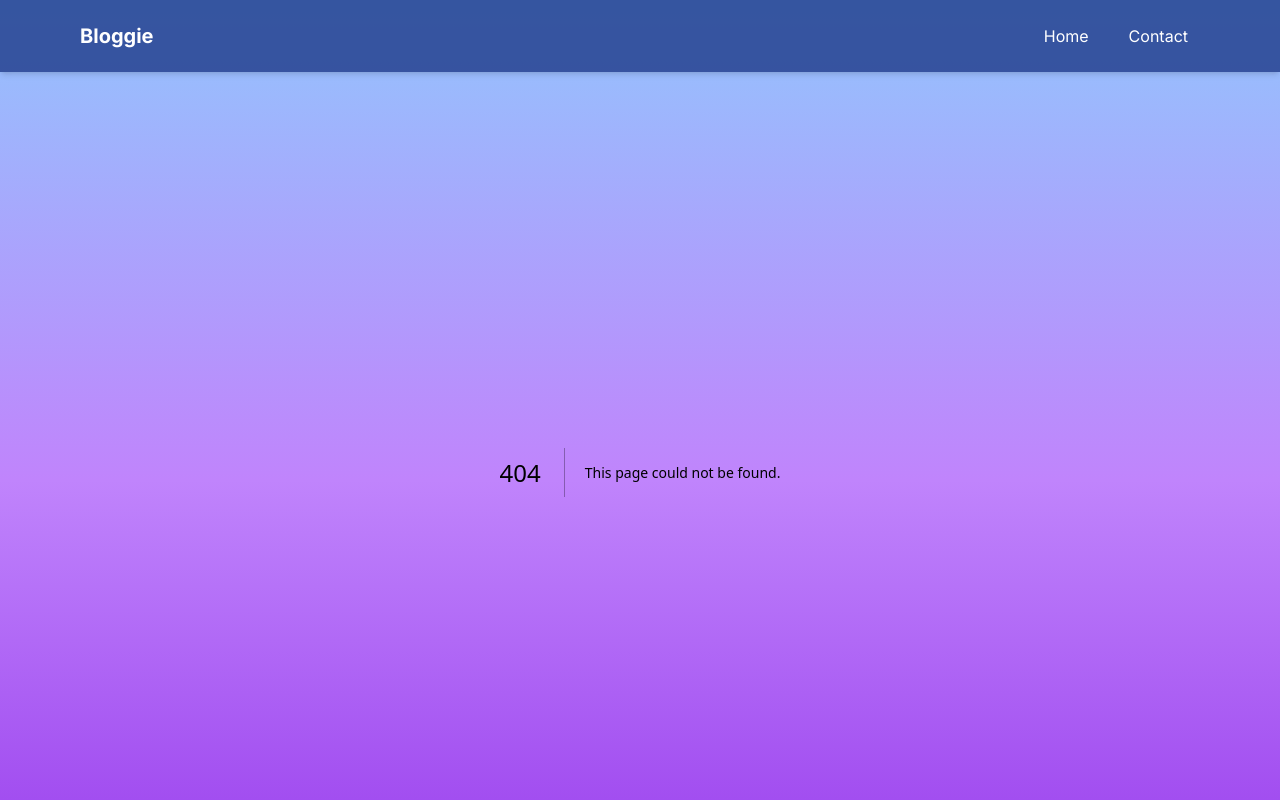
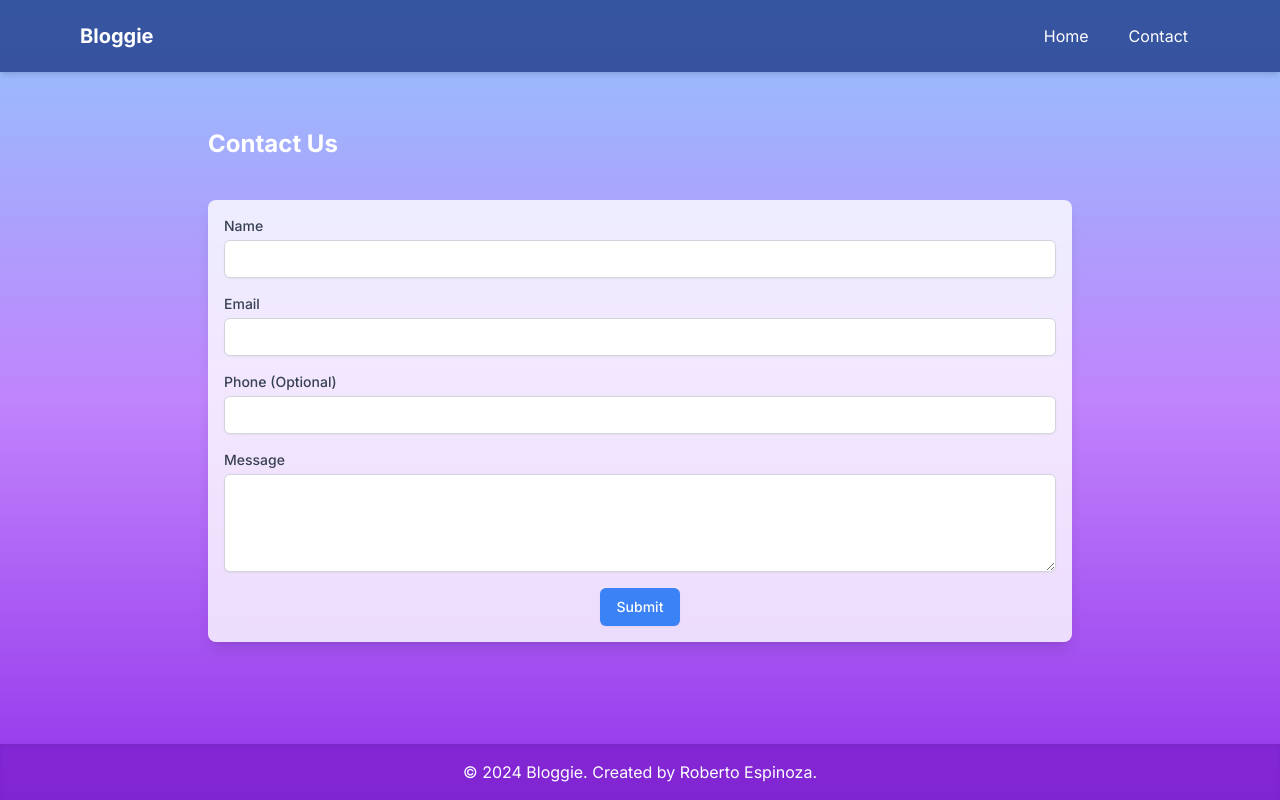
Before and after one commit to Robertorc83/bloggie, a Next.js app: page /contact in a window 1280 px wide. Before the commit this address had no page. Shown: the top 800 px of the page. Built offline with nearby package versions, Linux system fonts and the light colour scheme.

Commit message:
Add contact page and api route

```diff
--- /dev/null
+++ b/src/app/api/contacts/ContactRepository.ts
@@ -0,0 +1,12 @@
+import { Contact, PrismaClient } from '@prisma/client';
+const prisma = new PrismaClient();
+
+class ContactRepository {
+  async create(data: Omit<Contact, 'id' | 'createdAt'>) {
+    return await prisma.contact.create({
+      data,
+    });
+  }
+}
+
+export const contactRepository = new ContactRepository();
--- /dev/null
+++ b/src/app/api/contacts/ContactService.ts
@@ -0,0 +1,10 @@
+import { contactRepository } from './ContactRepository';
+import { Contact } from '@prisma/client';
+
+class ContactService {
+  async createContact(contactData: Omit<Contact, 'id' | 'createdAt'>) {
+    return await contactRepository.create(contactData);
+  }
+}
+
+export const contactService = new ContactService();
--- /dev/null
+++ b/src/app/api/contacts/route.ts
@@ -0,0 +1,13 @@
+import { NextResponse, NextRequest } from 'next/server';
+import { contactService } from './ContactService';
+
+export async function POST(req: NextRequest, _res: NextResponse) {
+   try {
+      const body = await req.json();
+      const contact = await contactService.createContact(body);
+      return NextResponse.json(contact);
+   } catch (error) {
+      console.error(error);
+      return NextResponse.json({ error: 'Failed to create contact' }, { status: 400 });
+   }
+}
--- /dev/null
+++ b/src/app/contact/(partials)/ContactForm.tsx
@@ -0,0 +1,115 @@
+'use client';
+import { useState } from 'react';
+
+interface ContactFormProps {
+   className?: string;
+}
+
+export const ContactForm: React.FC<ContactFormProps> = ({ className }) => {
+   const [name, setName] = useState('');
+   const [email, setEmail] = useState('');
+   const [phone, setPhone] = useState('');
+   const [message, setMessage] = useState('');
+
+   const handleSubmit = async (event: React.FormEvent<HTMLFormElement>) => {
+      event.preventDefault();
+
+      try {
+         const response = await fetch('/api/contacts', {
+            method: 'POST',
+            headers: {
+               'Content-Type': 'application/json',
+            },
+            body: JSON.stringify({ name, email, phone, message }),
+         });
+
+         if (!response.ok) {
+            throw new Error('Failed to submit contact form');
+         }
+
+         alert('Contact form submitted successfully!');
+         // Reset form fields
+         setName('');
+         setEmail('');
+         setPhone('');
+         setMessage('');
+      } catch (error) {
+         console.error('Error submitting contact form:', error);
+         alert('Error submitting contact form');
+      }
+   };
+
+   return (
+      <div
+         className={`p-4 mt-10 bg-white bg-opacity-80 backdrop-filter backdrop-blur-lg rounded-lg shadow-lg ${className}`}>
+         <form onSubmit={handleSubmit} className='space-y-4'>
+            {/* Name */}
+            <div>
+               <label htmlFor='name' className='block text-sm font-medium text-gray-700'>
+                  Name
+               </label>
+               <input
+                  type='text'
+                  id='name'
+                  value={name}
+                  onChange={(e) => setName(e.target.value)}
+                  className='mt-1 block w-full border border-gray-300 p-2 shadow-sm focus:ring-blue-500 focus:border-blue-500 sm:text-sm rounded-md'
+                  required
+               />
+            </div>
+
+            {/* Email */}
+            <div>
+               <label htmlFor='email' className='block text-sm font-medium text-gray-700'>
+                  Email
+               </label>
+               <input
+                  type='email'
+                  id='email'
+                  value={email}
+                  onChange={(e) => setEmail(e.target.value)}
+                  className='mt-1 block w-full border border-gray-300 p-2 shadow-sm focus:ring-blue-500 focus:border-blue-500 sm:text-sm rounded-md'
+                  required
+               />
+            </div>
+
+            {/* Phone */}
+            <div>
+               <label htmlFor='phone' className='block text-sm font-medium text-gray-700'>
+                  Phone (Optional)
+               </label>
+               <input
+                  type='tel'
+                  id='phone'
+                  value={phone}
+                  onChange={(e) => setPhone(e.target.value)}
+                  className='mt-1 block w-full border border-gray-300 p-2 shadow-sm focus:ring-blue-500 focus:border-blue-500 sm:text-sm rounded-md'
+               />
+            </div>
+
+            {/* Message */}
+            <div>
+               <label htmlFor='message' className='block text-sm font-medium text-gray-700'>
+                  Message
+               </label>
+               <textarea
+                  id='message'
+                  value={message}
+                  onChange={(e) => setMessage(e.target.value)}
+                  rows={4}
+                  className='mt-1 block w-full border border-gray-300 p-2 shadow-sm focus:ring-blue-500 focus:border-blue-500 sm:text-sm rounded-md'
+                  required></textarea>
+            </div>
+
+            {/* Submit Button */}
+            <div className='flex justify-center'>
+               <button
+                  type='submit'
+                  className='inline-flex justify-center py-2 px-4 border border-transparent shadow-sm text-sm font-medium rounded-md text-white bg-blue-500 hover:bg-blue-700 focus:outline-none focus:ring-2 focus:ring-offset-2 focus:ring-blue-500'>
+                  Submit
+               </button>
+            </div>
+         </form>
+      </div>
+   );
+};
--- /dev/null
+++ b/src/app/contact/page.tsx
@@ -0,0 +1,15 @@
+import React from 'react';
+import { ContactForm } from './(partials)/ContactForm';
+
+type Props = {};
+
+function page({}: Props) {
+   return (
+      <div className='container mx-auto p-4 max-w-4xl'>
+         <h2 className='text-2xl font-bold mb-4 text-white mt-10'>Contact Us</h2>
+         <ContactForm />
+      </div>
+   );
+}
+
+export default page;
```
